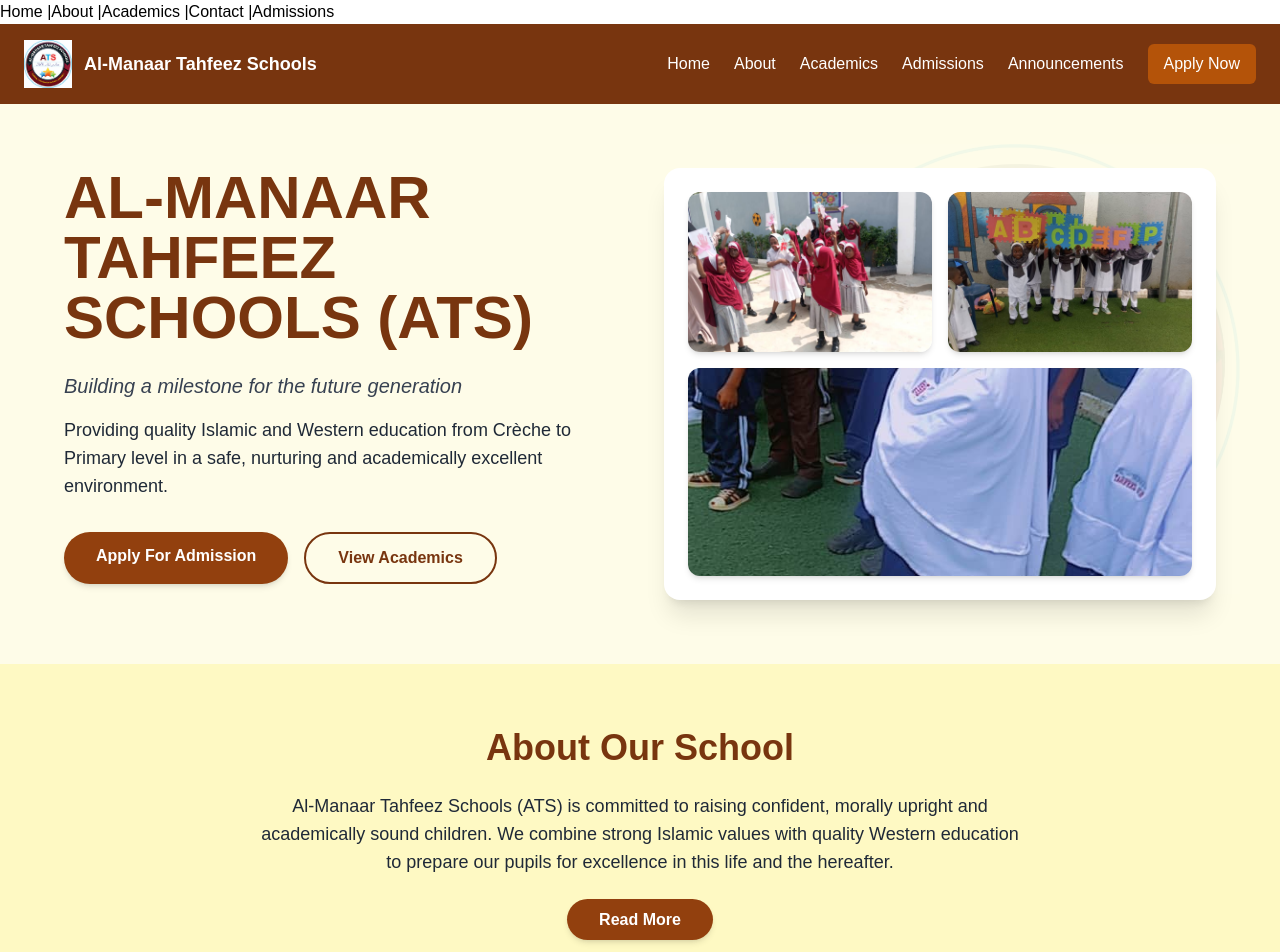
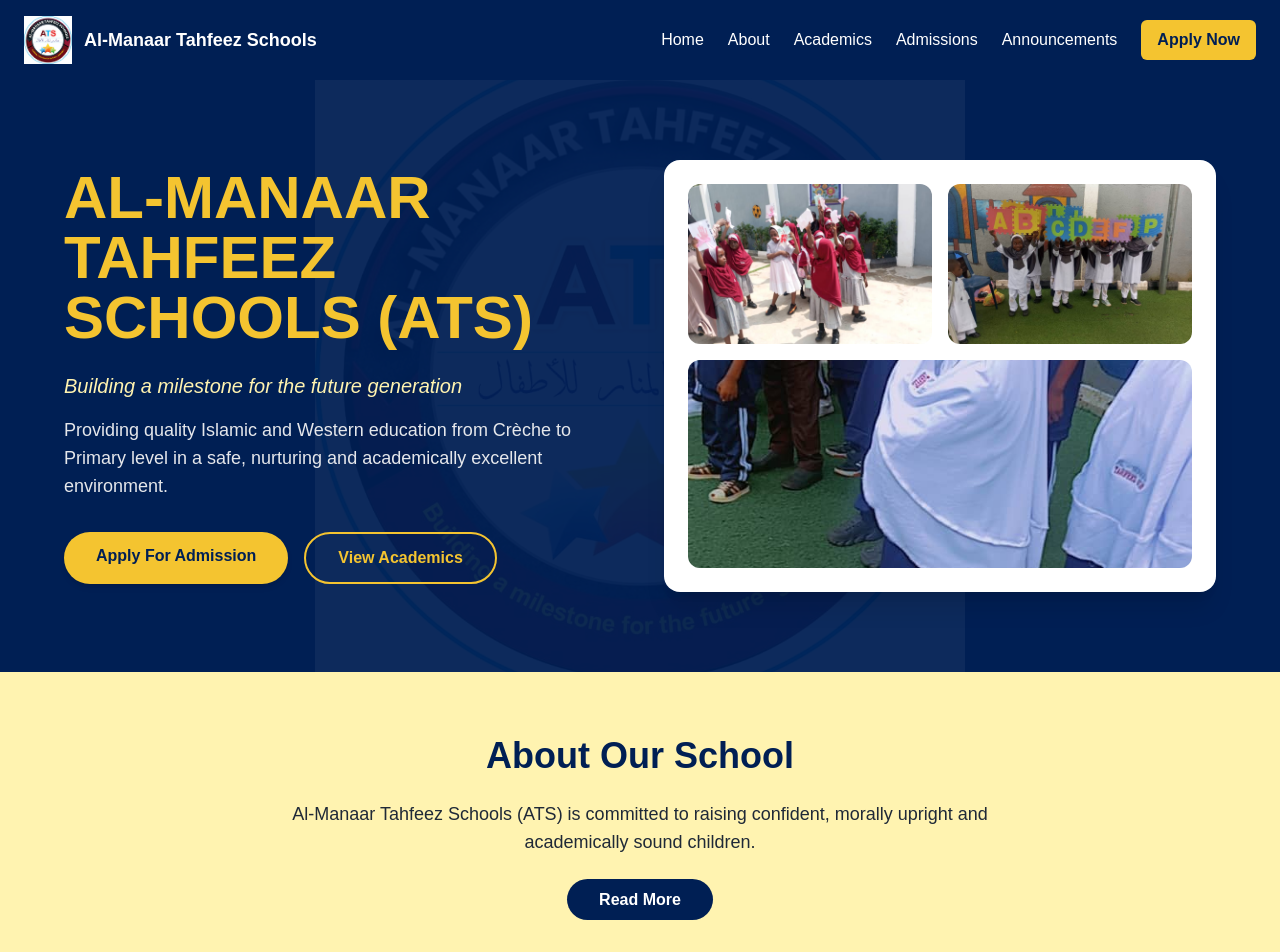
Before and after one commit to Motunmine21/al-manaar-islamic-school-portal, a React (Vite) app in the folder al-manaar-school-app/: page / in a window 1280 px wide. Shown: the top 952 px of the page. Built offline with nearby package versions, Linux system fonts and the light colour scheme; no server answers.

Commit message:
feat: refine the home , navbar, about, and update the tailwind config

```diff
--- a/al-manaar-school-app/src/components/Navbar.jsx
+++ b/al-manaar-school-app/src/components/Navbar.jsx
@@ -3,11 +3,11 @@
 function Navbar() {
   return (
     <nav>
-      <Link to="/">Home</Link> |
-      <Link to="/about">About</Link> |
-      <Link to="/academics">Academics</Link> |
-      <Link to="/contact">Contact</Link> |
-      <Link to="/admissions">Admissions</Link>
+      <Link to="/"></Link>
+      <Link to="/about"></Link>
+      <Link to="/academics"></Link>
+      <Link to="/contact"></Link>
+      <Link to="/admissions"></Link>
     </nav>
   );
 }
--- a/al-manaar-school-app/src/pages/About.jsx
+++ b/al-manaar-school-app/src/pages/About.jsx
@@ -30,7 +30,7 @@
           <img
             src={schoolLogo}
             alt="School Logo"
-            className="h-32 w-32 md:h-40 md:w-40 mb-8"
+            className="h-40 w-35 md:h-43 md:w-40 mb-10"
           />
 
           <h1 className="text-4xl md:text-6xl font-bold text-white mb-6 leading-tight">
--- a/al-manaar-school-app/src/pages/Home.jsx
+++ b/al-manaar-school-app/src/pages/Home.jsx
@@ -10,91 +10,51 @@
   const [isOpen, setIsOpen] = useState(false);
 
   return (
-    <div className="bg-yellow-50 min-h-screen flex flex-col">
+    <div className="bg-gold-light min-h-screen flex flex-col">
 
       {/* ================= NAVBAR ================= */}
-      <nav className="bg-amber-900 text-white px-6 py-4 flex justify-between items-center relative">
+      <nav className="bg-navy-blue text-white px-6 py-4 flex justify-between items-center relative">
 
-        {/* Logo */}
         <div className="flex items-center gap-3">
-          <img
-            src={schoolLogo}
-            alt="School Logo"
-            className="h-12 w-12 object-contain"
-          />
+          <img src={schoolLogo} alt="School Logo" className="h-12 w-12 object-contain" />
           <h1 className="font-bold text-lg hidden sm:block">
             Al-Manaar Tahfeez Schools
           </h1>
         </div>
 
-        {/* Desktop Menu */}
         <div className="hidden md:flex gap-6 items-center">
-          <Link to="/" className="hover:text-yellow-300">Home</Link>
-          <Link to="/about" className="hover:text-yellow-300">About</Link>
-          <Link to="/academics" className="hover:text-yellow-300">Academics</Link>
-          <Link to="/admissions" className="hover:text-yellow-300">Admissions</Link>
-          <Link to="/announcements" className="hover:text-yellow-300">Announcements</Link>
+          <Link to="/" className="hover:text-gold">Home</Link>
+          <Link to="/about" className="hover:text-gold">About</Link>
+          <Link to="/academics" className="hover:text-gold">Academics</Link>
+          <Link to="/admissions" className="hover:text-gold">Admissions</Link>
+          <Link to="/announcements" className="hover:text-gold">Announcements</Link>
 
           <Link
             to="/admissions"
-            className="bg-amber-700 px-4 py-2 rounded-md hover:bg-amber-800 transition"
+            className="bg-gold text-navy-blue px-4 py-2 rounded-md font-semibold hover:bg-yellow-300 transition"
           >
             Apply Now
           </Link>
         </div>
 
-        {/* Mobile Hamburger */}
         <div className="md:hidden">
-          <button
-            onClick={() => setIsOpen(!isOpen)}
-            className="text-2xl focus:outline-none"
-          >
+          <button onClick={() => setIsOpen(!isOpen)} className="text-2xl">
             {isOpen ? "✕" : "☰"}
           </button>
         </div>
 
-        {/* Mobile Menu */}
         {isOpen && (
-          <div className="fixed inset-0 bg-amber-900 flex flex-col items-center gap-6 pt-28 md:hidden z-50">
-            <Link
-              to="/"
-              onClick={() => setIsOpen(false)}
-              className="text-white text-lg hover:text-yellow-300 transition"
-            >
-              Home
-            </Link>
-            <Link
-              to="/about"
-              onClick={() => setIsOpen(false)}
-              className="text-white text-lg hover:text-yellow-300 transition"
-            >
-              About
-            </Link>
-            <Link
-              to="/academics"
-              onClick={() => setIsOpen(false)}
-              className="text-white text-lg hover:text-yellow-300 transition"
-            >
-              Academics
-            </Link>
+          <div className="fixed inset-0 bg-navy-blue flex flex-col items-center gap-6 pt-28 md:hidden z-50">
+            <Link to="/" onClick={() => setIsOpen(false)} className="hover:text-gold">Home</Link>
+            <Link to="/about" onClick={() => setIsOpen(false)} className="hover:text-gold">About</Link>
+            <Link to="/academics" onClick={() => setIsOpen(false)} className="hover:text-gold">Academics</Link>
+            <Link to="/admissions" onClick={() => setIsOpen(false)} className="hover:text-gold">Admissions</Link>
+            <Link to="/announcements" onClick={() => setIsOpen(false)} className="hover:text-gold">Announcements</Link>
+
             <Link
               to="/admissions"
               onClick={() => setIsOpen(false)}
-              className="text-white text-lg hover:text-yellow-300 transition"
-            >
-              Admissions
-            </Link>
-            <Link
-              to="/announcements"
-              onClick={() => setIsOpen(false)}
-              className="text-white text-lg hover:text-yellow-300 transition"
-            >
-              Announcements
-            </Link>
-            <Link
-              to="/admissions"
-              onClick={() => setIsOpen(false)}
-              className="bg-yellow-400 text-amber-900 px-6 py-2 rounded-full font-semibold hover:bg-amber-900 hover:text-white transition-all duration-300"
+              className="bg-gold text-navy-blue px-6 py-2 rounded-full font-semibold hover:bg-yellow-300"
             >
               Apply Now
             </Link>
@@ -103,26 +63,28 @@
       </nav>
 
       {/* ================= HERO SECTION ================= */}
-      <section className="relative px-6 md:px-16 py-16 grid md:grid-cols-2 gap-12 items-start overflow-hidden">
+      <section className="relative px-6 md:px-16 py-20 grid md:grid-cols-2 gap-12 items-center bg-navy-blue overflow-hidden">
 
-        {/* Faint Logo Background */}
-        <img
-          src={schoolLogo}
-          alt="background logo"
-          className="absolute opacity-5 w-[450px] right-10 top-10 pointer-events-none"
-        />
+        {/* ⭐ BACKGROUND LOGO WATERMARK */}
+        <div className="absolute inset-0 flex items-center justify-center pointer-events-none">
+          <img
+            src={schoolLogo}
+            alt="background logo"
+            className="w-[500px] md:w-[650px] opacity-5"
+          />
+        </div>
 
         {/* Left Content */}
         <div className="relative z-10">
-          <h2 className="text-4xl md:text-5xl lg:text-6xl font-bold text-amber-900 mb-6 leading-tight">
+          <h2 className="text-4xl md:text-5xl lg:text-6xl font-bold text-gold mb-6 leading-tight">
             AL-MANAAR TAHFEEZ SCHOOLS (ATS)
           </h2>
 
-          <p className="text-lg md:text-xl italic text-gray-700 mb-4">
+          <p className="text-lg md:text-xl italic text-gold-light mb-4">
             Building a milestone for the future generation
           </p>
 
-          <p className="text-base md:text-lg text-gray-800 mb-8">
+          <p className="text-base md:text-lg text-gray-200 mb-8">
             Providing quality Islamic and Western education from Crèche to Primary level
             in a safe, nurturing and academically excellent environment.
           </p>
@@ -130,8 +92,8 @@
           <div className="flex gap-4 flex-wrap">
             <Link
               to="/admissions"
-              className="bg-amber-800 text-white px-8 py-3 rounded-full
-                         hover:bg-yellow-400 hover:text-amber-900
+              className="bg-gold text-navy-blue px-8 py-3 rounded-full
+                         hover:bg-yellow-300
                          transition-all duration-300
                          font-semibold shadow-md hover:shadow-lg
                          hover:-translate-y-1"
@@ -141,9 +103,8 @@
 
             <Link
               to="/academics"
-              className="border-2 border-amber-900 text-amber-900
-                         px-8 py-3 rounded-full
-                         hover:bg-amber-900 hover:text-white
+              className="border-2 border-gold text-gold px-8 py-3 rounded-full
+                         hover:bg-gold hover:text-navy-blue
                          transition-all duration-300
                          font-semibold hover:-translate-y-1"
             >
@@ -152,62 +113,46 @@
           </div>
         </div>
 
-        {/* Right Image Container */}
+        {/* Images */}
         <div className="bg-white p-6 rounded-2xl shadow-xl relative z-10">
           <div className="grid grid-cols-2 gap-4">
-            <img
-              src={image1}
-              alt="School 1"
-              className="rounded-xl shadow-md object-cover w-full h-40"
-            />
-            <img
-              src={image2}
-              alt="School 2"
-              className="rounded-xl shadow-md object-cover w-full h-40"
-            />
-            <img
-              src={image3}
-              alt="School 3"
-              className="rounded-xl shadow-md col-span-2 object-cover w-full h-52"
-            />
+            <img src={image1} className="rounded-xl h-40 w-full object-cover" />
+            <img src={image2} className="rounded-xl h-40 w-full object-cover" />
+            <img src={image3} className="rounded-xl h-52 w-full col-span-2 object-cover" />
           </div>
         </div>
       </section>
 
-      {/* ================= ABOUT PREVIEW ================= */}
-      <section className="bg-yellow-100 py-16 px-6 md:px-16 text-center">
-        <h3 className="text-3xl md:text-4xl font-bold text-amber-900 mb-6">
+      {/* ================= ABOUT ================= */}
+      <section className="bg-gold-light py-16 px-6 md:px-16 text-center">
+        <h3 className="text-3xl md:text-4xl font-bold text-navy-blue mb-6">
           About Our School
         </h3>
 
         <p className="text-gray-800 max-w-3xl mx-auto mb-8 text-lg">
           Al-Manaar Tahfeez Schools (ATS) is committed to raising confident,
-          morally upright and academically sound children. We combine strong
-          Islamic values with quality Western education to prepare our pupils
-          for excellence in this life and the hereafter.
+          morally upright and academically sound children.
         </p>
 
         <Link
           to="/about"
-          className="bg-amber-800 text-white px-8 py-3 rounded-full
-                     hover:bg-yellow-400 hover:text-amber-900
-                     transition-all duration-300
-                     font-semibold shadow-md hover:shadow-lg
-                     hover:-translate-y-1"
+          className="bg-navy-blue text-white px-8 py-3 rounded-full
+                     hover:bg-blue-900 transition-all duration-300 font-semibold"
         >
           Read More
         </Link>
       </section>
 
       {/* ================= FOOTER ================= */}
-      <footer className="bg-amber-900 text-white py-10 w-full mt-auto">
-        <div className="text-center space-y-3 px-6">
-          <p>16, New Jerusalem street, Off Alhaji Olaniyan avenue, Olaoluwa bus stop, Ikola, Alaso.</p>
-          <p>09033435812 | 08087288739 | 07073852187</p>
-          <p>almanaartahfeez@gmail.com</p>
-          <p className="mt-4 text-sm">
+      <footer className="bg-navy-blue text-white py-10 mt-auto text-center">
+
+        <div className="text-center flex flex-col gap-3 px-6">
+          <span>16, New Jerusalem street, Off Alhaji Olaniyan avenue, Ikola, Alaso.</span>
+          <span>09033435812 | 08087288739 | 07073852187</span>
+          <span>almanaartahfeez@gmail.com</span>
+          <span className="text-sm mt-4">
             &copy; {new Date().getFullYear()} Al-Manaar Tahfeez Schools. All rights reserved.
-          </p>
+          </span>
         </div>
       </footer>
 
--- a/al-manaar-school-app/tailwind.config.js
+++ b/al-manaar-school-app/tailwind.config.js
@@ -9,8 +9,10 @@
     extend: {
       colors: {
         'deep-wine': '#4B0C2B',
-        'ash-white': '#F5F5F5',
+        'navy-dark' :'#00153A',
         'navy-blue': '#001F54',
+        'gold'   :'#F4C430',
+        'gold-light':'#FFF3B0',
       },
       fontFamily: {
         sans: ['Poppins', 'sans-serif'],
```
